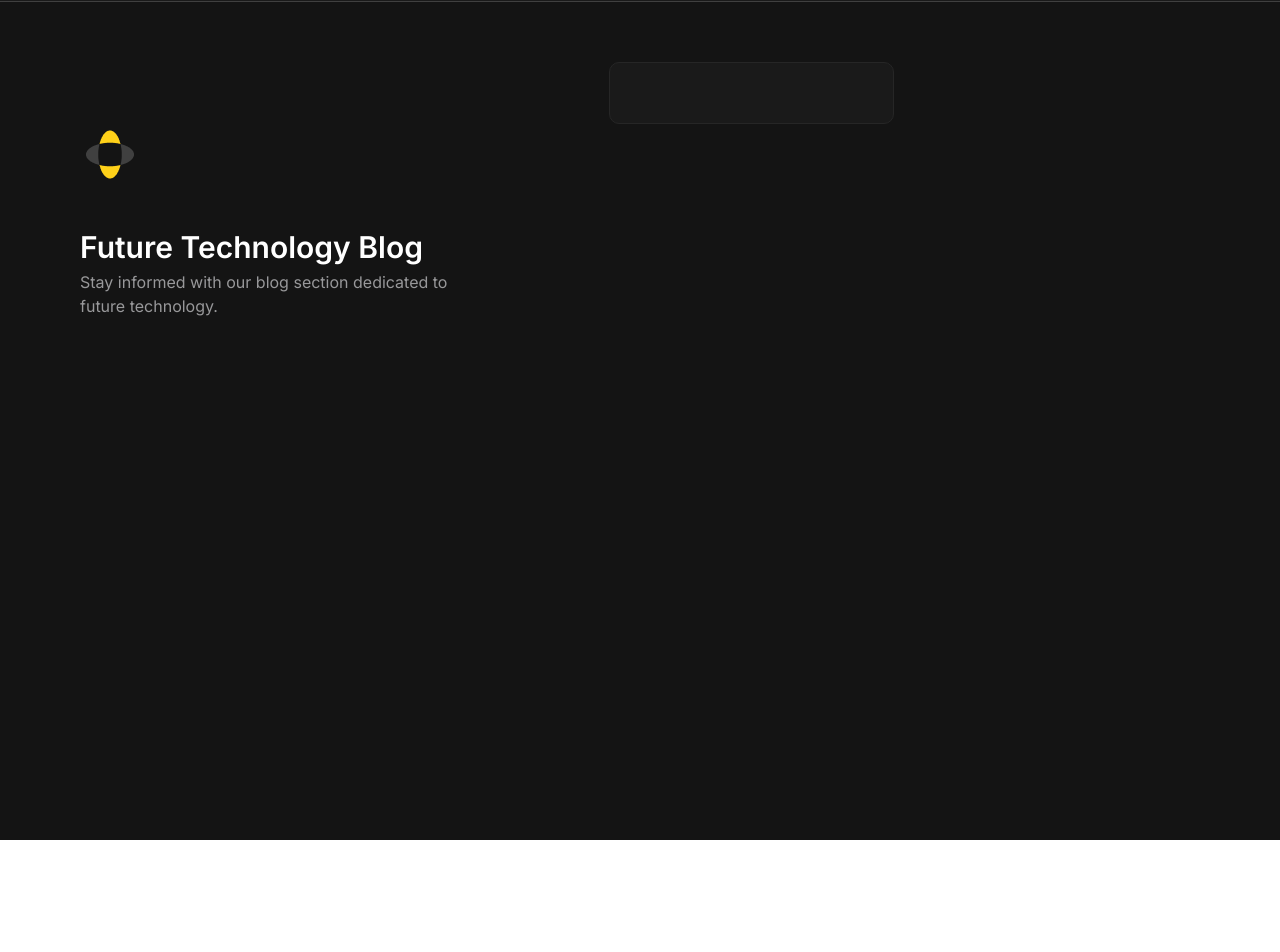
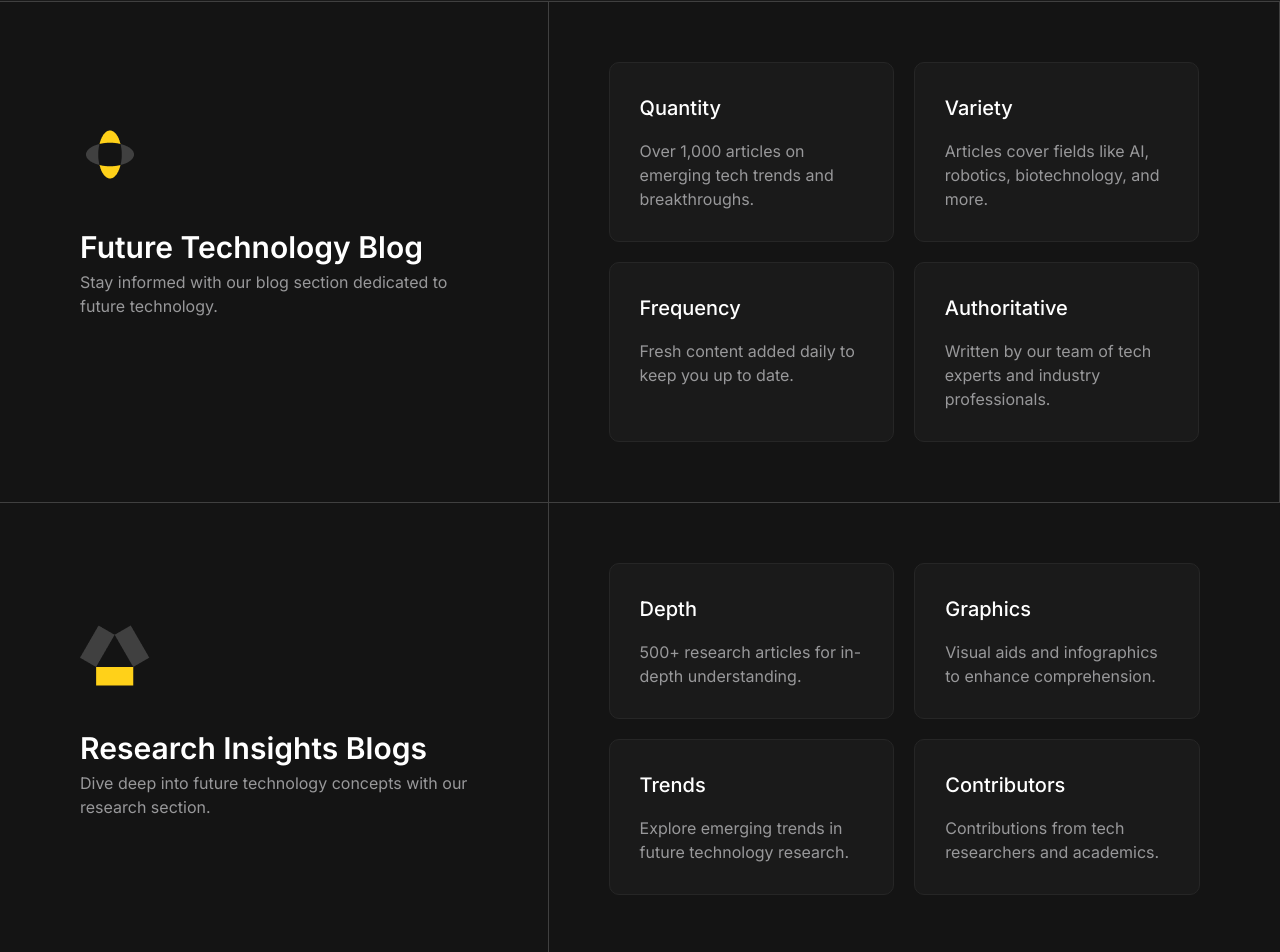
Before and after one commit to Abderrahmanlahmidi/Future-Tech, a Next.js app: page / in a window 1280 px wide. Shown: the part 1287-2239 px from the top of the page. Before the commit the page ends 2127 px from the top, so only its background shows below. Built offline with nearby package versions, Linux system fonts and the light colour scheme.

Commit message:
feat:finish the featured page and starting the Explore page

```diff
--- /dev/null
+++ b/app/Global/Explore.tsx
@@ -0,0 +1,21 @@
+import React from 'react';
+import Arrow from "../assets/icons/Icon.png";
+import Image from 'next/image';
+
+type Props = {}
+
+function Explore({}: Props) {
+  return (
+    <section>
+        <div className='p-[80px] max-md:px-[16px] max-md:py-[40px] bg-[#1a1a1a] flex max-md:flex-col justify-between items-center' >
+           <div className='space-y-[14px]'>
+             <button className='py-[4px] rounded-[4px] px-[8px] bg-[#333333] text-[16px] max-md:text-[14px] font-[500] text-[#fff]' >Your Gateway to In-Depth Information</button>
+             <h2 className='text-[44px] font-[500] text-[#fff] max-md:text-[28px]' >Explore FutureTech's In-Depth Blog Posts</h2>
+           </div>
+           <button className='py-[14px] px-[20px] max-md:w-full justify-center flex space-x-[4px] bg-[#141414] border border-1 border-[#262626] rounded-[8px]' ><p className='text-[14px] text-Grey' >Explore Resources</p> <Image src={Arrow} alt='Arrow'/></button>
+        </div>
+    </section>
+  )
+}
+
+export default Explore
--- a/app/Global/Features.tsx
+++ b/app/Global/Features.tsx
@@ -3,7 +3,6 @@ import React from 'react';
 import Image from 'next/image';
 import Icon3 from "../assets/images/Icon-3.png";
 import Icon4 from "../assets/images/Icon-4.png";
-
 
 
 type Props = {}
@@ -20,32 +19,70 @@ function Features({}: Props) {
 
      <div className='bg-[#141414]' >
 
-      <div className='grid-cols-7 max-md:grid-cols-1 max-md:grid-rows-2 grid-flow-col grid' >
-        <div className=' w-full col-span-3 pl-[80px] pr-[60px] py-[122px] space-y-[40px]'>
+      {/* The Content number 1 */}
+      <div className='grid-cols-7 max-md:grid-cols-1 max-md:grid-rows-2 grid max-md:block' >
+        <div className=' w-full col-span-3  max-md:row-span-1 border-r border-1 border-b border-[#404040]  pl-[80px] max-md:pl-[16px] max-md:pr-[16px]  max-md:py-[50px]  pr-[60px] py-[122px] space-y-[40px] max-md:space-y-[20px]'>
           <Image src={Icon3} alt='Icon' />
           <div>
-            <h3 className='text-[30px] font-[600] text-[#fff]' >Future Technology Blog</h3>
+            <h3 className='text-[30px] font-[600] text-[#fff]'>Future Technology Blog</h3>
             <p className='text-[16px] text-[#98989A]' >Stay informed with our blog section dedicated to future technology.</p>
           </div>
+        </div>
 
-        </div>
-        <div className=' w-full col-span-4 py-[60px] pl-[60px] pr-[80px]' >
-            <div className='grid grid-cols-2 grid-rows-2 gap-[20px]' >
+        <div className='border-r border-1 border-b border-[#404040] w-full col-span-4 py-[60px] max-md:py-[30px] max-md:pl-[16px] max-md:pr-[16px] pl-[60px] pr-[80px]' >
+            <div className='grid grid-cols-2 grid-rows-2 max-md:grid-cols-1 max-md:grid-rows-4 gap-[20px] max-md:gap-[10px]' >
               <div className='p-[30px] border border-1 border-[#262626] bg-[#1A1A1A] rounded-[10px] space-y-[16px]'>
-
+                <h3 className='text-[20px] font-[500] text-[#fff]' >Quantity</h3>
+                <p className='text-[16px] font-[400] text-[#98989A]' >Over 1,000 articles on emerging tech trends and breakthroughs.</p>
               </div>
-
+              <div className='p-[30px] border border-1 border-[#262626] bg-[#1A1A1A] rounded-[10px] space-y-[16px]'>
+                <h3 className='text-[20px] font-[500] text-[#fff]' >Variety</h3>
+                <p className='text-[16px] font-[400] text-[#98989A]' >Articles cover fields like AI, robotics, biotechnology, and more.</p>
+              </div>
+              <div className='p-[30px] border border-1 border-[#262626] bg-[#1A1A1A] rounded-[10px] space-y-[16px]'>
+                <h3 className='text-[20px] font-[500] text-[#fff]' >Frequency</h3>
+                <p className='text-[16px] font-[400] text-[#98989A]' >Fresh content added daily to keep you up to date.</p>
+              </div>
+              <div className='p-[30px] border border-1 border-[#262626] bg-[#1A1A1A] rounded-[10px] space-y-[16px]'>
+                <h3 className='text-[20px] font-[500] text-[#fff]' >Authoritative</h3>
+                <p className='text-[16px] font-[400] text-[#98989A]' >Written by our team of tech experts and industry professionals.</p>
+              </div>
             </div>
         </div>
       </div>
 
-      <div className='grid-cols-7 grid-flow-col grid' >
-        <div className='h-[400px] w-full col-span-3 '></div>
-        <div className='h-[400px] w-full col-span-4' ></div>
+      {/* The Content number 2 */}
+      <div className='grid-cols-7 max-md:grid-cols-1 max-md:grid-rows-2 grid max-md:block  ' >
+        <div className='border-1  border-r border-[#404040] w-full col-span-3  max-md:row-span-1  pl-[80px] max-md:pl-[16px] max-md:pr-[16px]  max-md:py-[50px]  pr-[60px] py-[122px] space-y-[40px] max-md:space-y-[20px]'>
+          <Image src={Icon4} alt='Icon' />
+          <div>
+            <h3 className='text-[30px] font-[600] text-[#fff]'>Research Insights Blogs</h3>
+            <p className='text-[16px] text-[#98989A]' >Dive deep into future technology concepts with our research section.</p>
+          </div>
+        </div>
+
+        <div className=' w-full col-span-4 py-[60px] max-md:py-[30px] max-md:pl-[16px] max-md:pr-[16px] pl-[60px] pr-[80px]' >
+            <div className='grid grid-cols-2 grid-rows-2 max-md:grid-cols-1 max-md:grid-rows-4 gap-[20px] max-md:gap-[10px]' >
+              <div className='p-[30px] border border-1 border-[#262626] bg-[#1A1A1A] rounded-[10px] space-y-[16px]'>
+                <h3 className='text-[20px] font-[500] text-[#fff]' >Depth</h3>
+                <p className='text-[16px] font-[400] text-[#98989A]' >500+ research articles for in-depth understanding.</p>
+              </div>
+              <div className='p-[30px] border border-1 border-[#262626] bg-[#1A1A1A] rounded-[10px] space-y-[16px]'>
+                <h3 className='text-[20px] font-[500] text-[#fff]' >Graphics</h3>
+                <p className='text-[16px] font-[400] text-[#98989A]' >Visual aids and infographics to enhance comprehension.</p>
+              </div>
+              <div className='p-[30px] border border-1 border-[#262626] bg-[#1A1A1A] rounded-[10px] space-y-[16px]'>
+                <h3 className='text-[20px] font-[500] text-[#fff]' >Trends</h3>
+                <p className='text-[16px] font-[400] text-[#98989A]' >Explore emerging trends in future technology research.</p>
+              </div>
+              <div className='p-[30px] border border-1 border-[#262626] bg-[#1A1A1A] rounded-[10px] space-y-[16px]'>
+                <h3 className='text-[20px] font-[500] text-[#fff]' >Contributors</h3>
+                <p className='text-[16px] font-[400] text-[#98989A]' >Contributions from tech researchers and academics.</p>
+              </div>
+            </div>
+        </div>
       </div>
-
      </div>
-
    </section>
 
 
--- a/app/pages/Home.tsx
+++ b/app/pages/Home.tsx
@@ -3,6 +3,7 @@ import Hero from '../Global/Hero';
 import Navbar from '../components/Navbar';
 import Subscribe from '../components/Subscribe';
 import Features from '../Global/Features';
+import Explore from '../Global/Explore';
 
 type Props = {}
 
@@ -13,6 +14,7 @@ function Home({}: Props) {
        <Navbar LinkStyle={''} />
        <Hero/>
        <Features/>
+       <Explore/>
     </div>
   )
 }
```
